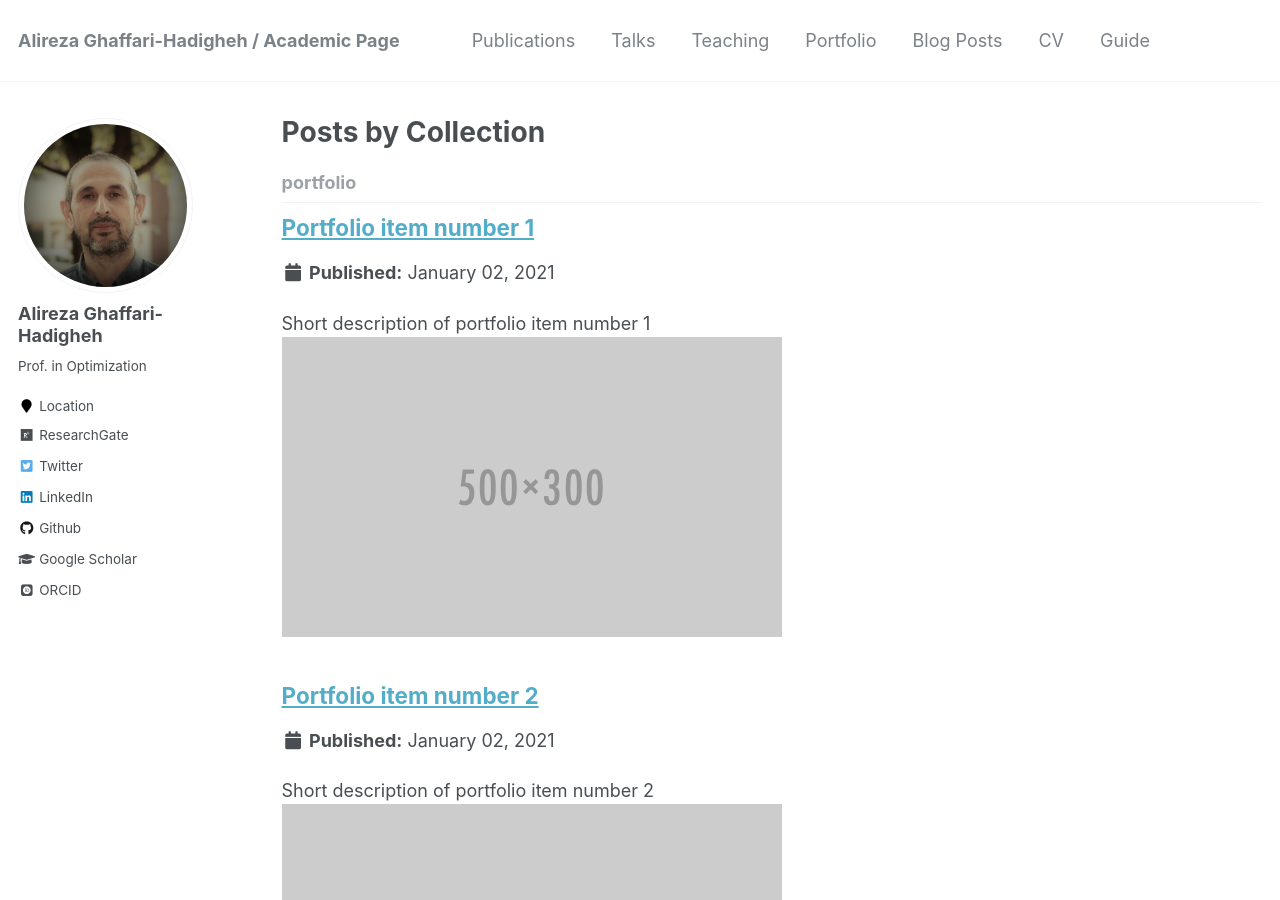
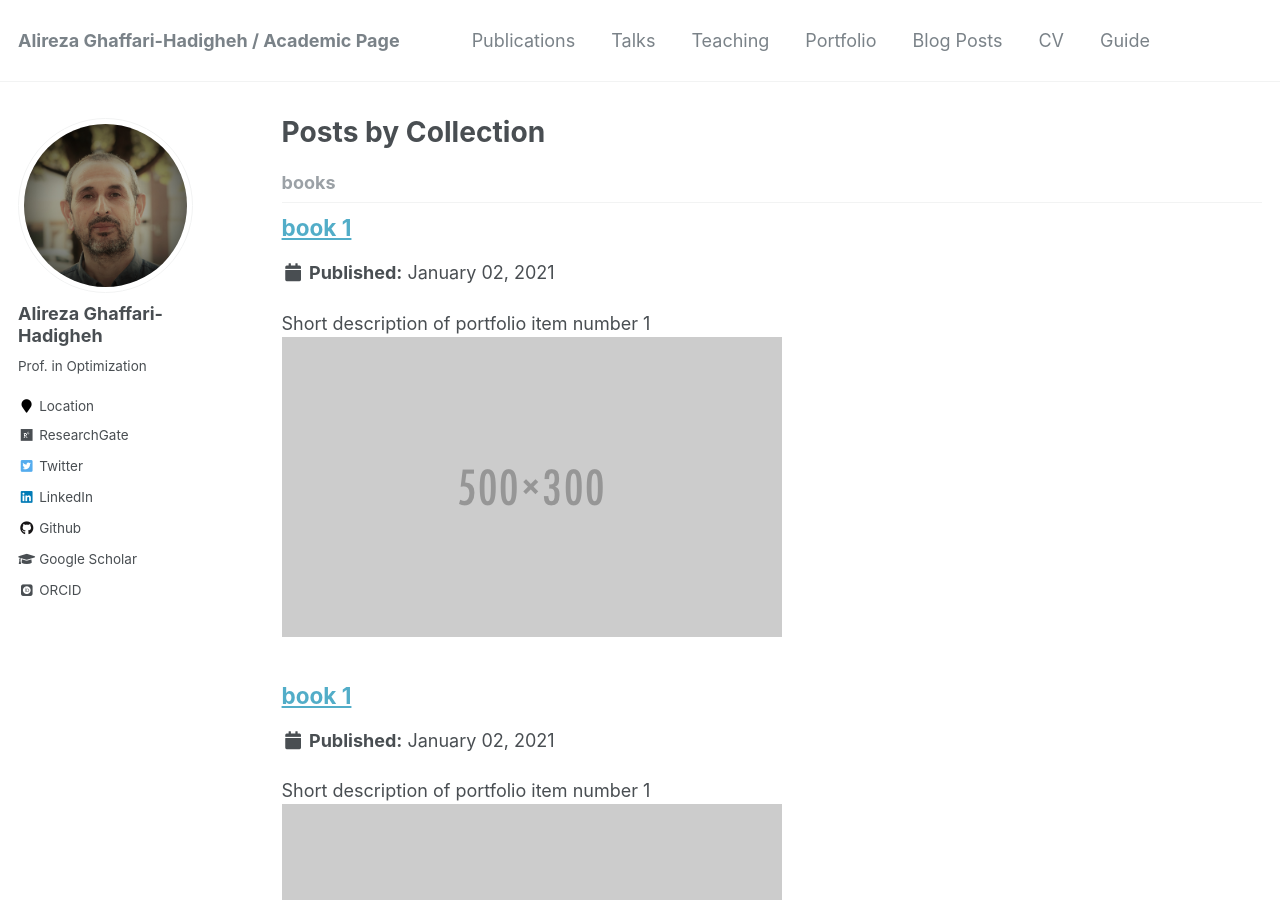
Before and after one commit to Hadigheha/hadigheha.github.io, a Jekyll site: the page built from _pages/collection-archive.html, in a window 1280 px wide and 900 px high. Built offline with Jekyll 4.4.1, drawn with Linux system fonts in a browser that asks for light colours; some web fonts are replaced; part of the change alters nothing that is shown.

Commit message:
Update _config.yml

```diff
--- a/_config.yml
+++ b/_config.yml
@@ -182,7 +182,7 @@ collections:
   publications:
     output: true
     permalink: /:collection/:path/
-  portfolio:
+  books:
     output: true
     permalink: /:collection/:path/
   talks:
@@ -228,10 +228,10 @@ defaults:
       author_profile: true
       share: true
       comments: true
-  # _books
+  # _portfolio
   - scope:
       path: ""
-      type: books
+      type: portfolio
     values:
       layout: single
       author_profile: true
```
